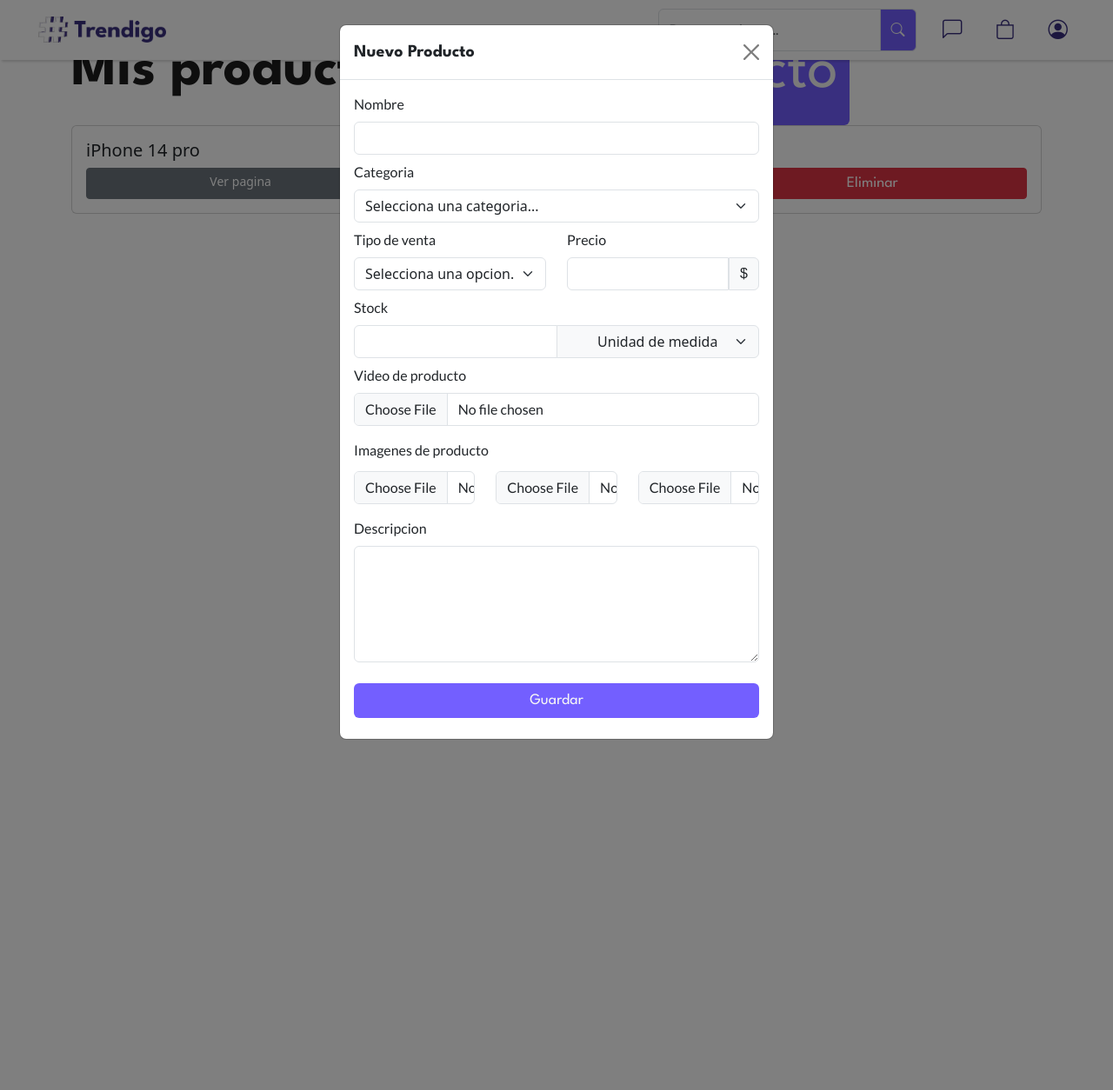
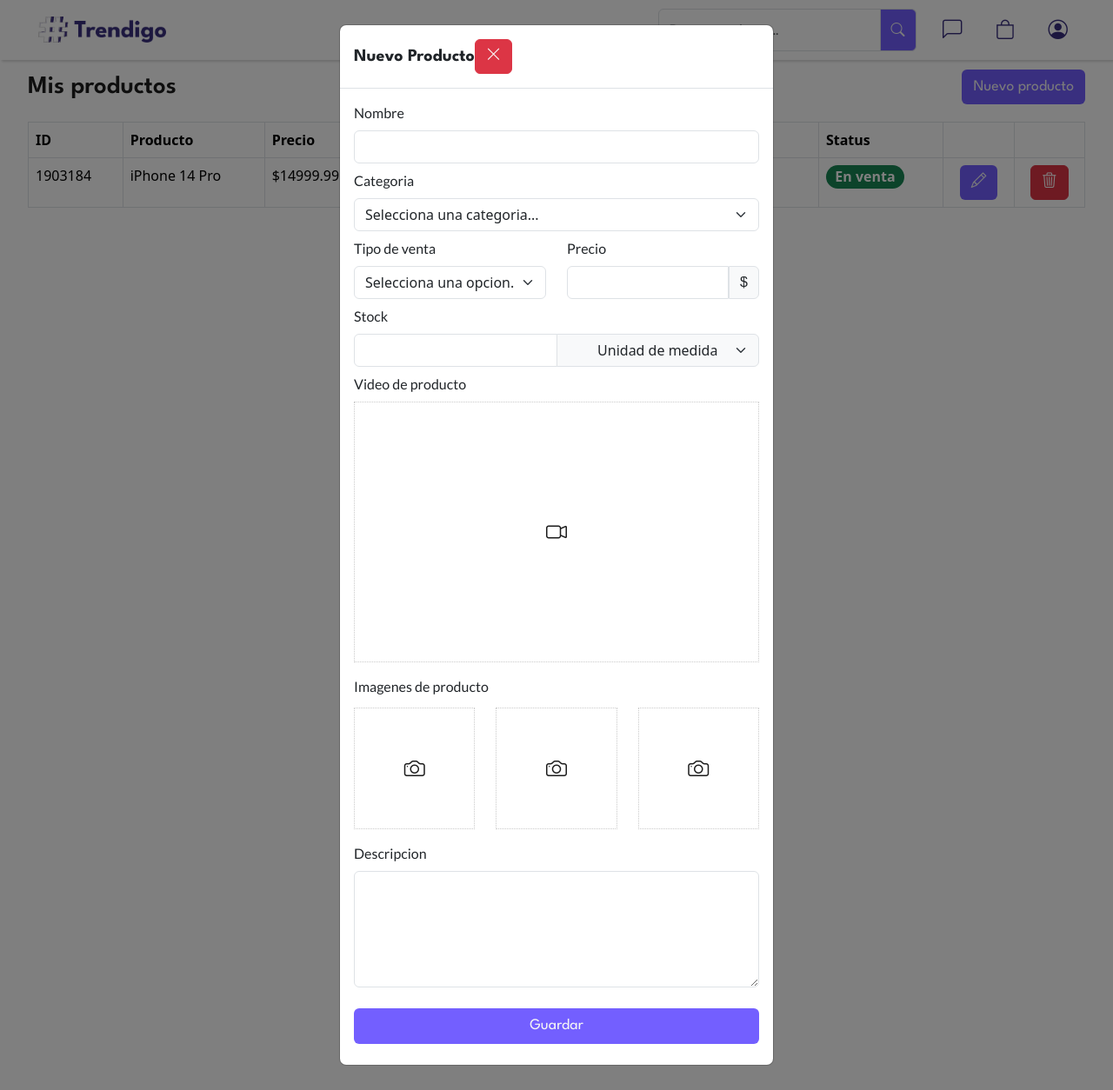
Before and after one commit to charlyx78/BDM, a PHP site: page /views/misProductos.php in a window 1280 px wide, after a click on "Nuevo producto". Shown: the whole page at 87% size. Run offline with PHP 8.4, Linux system fonts and the light colour scheme; the visitor is signed in with stand-in values (Sample User, id 1).

Commit message:
Pagina para ver y agregar productos por vendedor

```diff
--- a/css/main.css
+++ b/css/main.css
@@ -1645,6 +1645,26 @@
     padding: 0 1.6em;
   }
 }
+.preview-imagen-producto {
+  display: flex;
+  justify-content: center;
+  align-items: center;
+  width: 100%;
+  height: 140px;
+  border: 1px dotted #cacaca;
+  background-position: center center;
+  background-repeat: no-repeat;
+  background-size: cover;
+}
+.preview-imagen-producto i {
+  color: #1C1C1C;
+  cursor: pointer;
+}
+
+.preview-video-producto {
+  height: 300px;
+}
+
 .contenedor-login {
   display: grid;
   grid-template-columns: 4fr 3fr;
--- a/db.php
+++ b/db.php
@@ -26,10 +26,10 @@
 
     // }
 
-$serverDB = "127.0.0.1:3306";
+$serverDB = "localhost:3307";
 $userDB = "root";
-$passwordDB = "root";
-$databaseDB = "basemultimedia";
+$passwordDB = "Phineas2011!";
+$databaseDB = "bdm";
 
     $con = mysqli_connect($serverDB, $userDB, $passwordDB, $databaseDB);
 
--- a/index.php
+++ b/index.php
@@ -144,8 +144,7 @@
             <div class="modal-content">
                 <div class="modal-header">
                     <h5 class="modal-title" id="modalLoginLabel">Inicia sesion</h5>
-                    <button class="btn"><i class="bi bi-x-circle-fill text-danger" data-bs-dismiss="modal" aria-label="Close"></i></button>
-                    </button>
+                    <button class="btn btn-danger" data-bs-dismiss="modal" aria-label="Close"><i class="bi bi-x-lg text-light fw-bold"></i></button>
                 </div>
                 <div class="modal-body">
                     <!-- Form Login -->
@@ -174,8 +173,7 @@
             <div class="modal-content">
                 <div class="modal-header">
                     <h5 class="modal-title" id="modalRegistroLabel">Crea una cuenta</h5>
-                    <button class="btn"><i class="bi bi-x-circle-fill text-danger" data-bs-dismiss="modal" aria-label="Close"></i></button>
-                    </button>
+                    <button class="btn btn-danger" data-bs-dismiss="modal" aria-label="Close"><i class="bi bi-x-lg text-light fw-bold"></i></button>
                 </div>
                 <div class="modal-body">
                     <!-- Form Registro -->
--- /dev/null
+++ b/scss/_misProductos.scss
@@ -0,0 +1,18 @@
+.preview-imagen-producto {
+    display: flex;
+    justify-content: center;
+    align-items: center;
+    width: 100%;
+    height: 140px;
+    border: 1px dotted $color-gris;
+    background-position: center center;
+    background-repeat: no-repeat;
+    background-size: cover;
+    i {
+        color: $color-negro;
+        cursor: pointer;
+    }
+}
+.preview-video-producto {
+    height: 300px;
+}
--- a/scss/main.scss
+++ b/scss/main.scss
@@ -16,4 +16,5 @@
 @import "contactos.scss";
 @import "pago.scss";
 @import "pedidos.scss";
+@import "misProductos.scss";
 @import "login.scss";
--- a/views/misProductos.php
+++ b/views/misProductos.php
@@ -12,34 +12,53 @@
 <body>
     <?php include_once "navbar.php" ?>
 
-    <main class="container py-4">
-        <h2 class="titulo-pagina">
-            Mis productos
-            <button class="btn btn-primario" data-bs-toggle="modal" data-bs-target="#nuevoProductoModal">Nuevo producto</button>
-        </h2>
+    <main class="contenedor-pagina">
 
-        <div class="producto-wishlist card card-body mb-2">
-            <div class="imagen-producto-wishlist rounded">
+        <div class="contenedor-titulo-pagina container-fluid">
+            <div class="contenido-titulo-pagina">
+                <h2 class="titulo-pagina mb-0">Mis productos</h2>
+                <button class="btn btn-primario" data-bs-toggle="modal" data-bs-target="#nuevoProductoModal">Nuevo producto</button>
             </div>
-            <div class="informacion-producto-wishlist">
-                <div class="d-flex flex-column">
-                    <h5>iPhone 14 pro</h5>
-                </div>
-                <div class="d-lg-flex gap-2">
-                    <a href="producto.php" class="btn btn-secondary btn-sm w-100 mb-1 mb-lg-0">Ver pagina</a>
-                    <button type="button" class="btn btn-primario btn-sm w-100 mb-1 mb-lg-0" data-bs-toggle="modal" data-bs-target="#nuevoProductoModal">Editar</button>
-                    <button type="button" class="btn btn-danger btn-sm w-100">Eliminar</button>
-                </div>
-            </div>
+        </div>
+
+        <div class="container-fluid mis-productos p-0 overflow-x-scroll">
+            <table class="table table-bordered table-stripped">
+                <thead>
+                    <tr>
+                        <th>ID</th>
+                        <th>Producto</th>
+                        <th>Precio</th>
+                        <th>Inventario</th>
+                        <th>Tipo de venta</th>
+                        <th>Fecha de registro</th>
+                        <th>Status</th>
+                        <th></th>
+                        <th></th>
+                    </tr>
+                </thead>
+                <tbody>
+                    <tr>
+                        <td>1903184</td>
+                        <td>iPhone 14 Pro</td>
+                        <td>$14999.99</td>
+                        <td>134 pzas</td>
+                        <td>Precio fijo</td>
+                        <td>27/10/2023 15:35</td>
+                        <td><span class="badge rounded-pill bg-success fs-6">En venta</span></td>
+                        <td class="text-center"><button class="btn btn-secundario" data-bs-toggle="modal" data-bs-target="#nuevoProductoModal"><i class="bi bi-pencil"></i></button></td>
+                        <td class="text-center"><button class="btn btn-danger"><i class="bi bi-trash3"></i></button></td>
+                    </tr>
+                </tbody>
+            </table>
         </div>
     </main>
 
-    <div class="modal fade" id="nuevoProductoModal" tabindex="-1" aria-labelledby="nuevoProductoModalLabel" aria-hidden="true">
+    <div class="modal fade" id="nuevoProductoModal" data-bs-backdrop="static" data-bs-keyboard="false" tabindex="-1" aria-labelledby="nuevoProductoModalLabel" aria-hidden="true">
         <div class="modal-dialog">
             <div class="modal-content">
             <div class="modal-header">
                 <h1 class="modal-title fs-5" id="nuevoProductoModalLabel">Nuevo Producto</h1>
-                <button type="button" class="btn-close" data-bs-dismiss="modal" aria-label="Close"></button>
+                <button class="btn btn-danger" data-bs-dismiss="modal" aria-label="Close"><i class="bi bi-x-lg text-light fw-bold"></i></button>
             </div>
             <div class="modal-body">
                 <form action="#" id="formAddProducto" method="post">
@@ -84,19 +103,26 @@
                         </div>
                         <div class="mb-3">
                             <label class="form-label" name="videoProducto">Video de producto</label>
-                            <input type="file" class="form-control" id="videoProducto" accept=".mp4">
+                            <label for="videoProducto" class="preview-imagen-producto preview-video-producto">
+                                <i class="bi bi-camera-video fs-4" id="iconoPreviewVideo"></i>
+                                <video src="" id="previewVideo" class="w-100 h-100" style="display:none;" autoplay muted controls loop></video>
+                            </label>
+                            <input type="file" class="form-control d-none" id="videoProducto" accept=".mp4">
                         </div>
                         <div class="mb-1">
                             <label class="form-label">Imagenes de producto</label>
                         </div>
                         <div class="mb-2 col-4">
-                            <input type="file" class="form-control" id="imagenProducto1" accept=".jpg,.png,jpeg">
+                            <label for="imagenProducto1" class="preview-imagen-producto" id="previewImagen1"><i class="bi bi-camera fs-4" id="iconoPreviewImagen1"></i></label>
+                            <input type="file" class="form-control d-none" id="imagenProducto1" accept=".jpg,.png,jpeg">
                         </div>
                         <div class="mb-2 col-4">
-                            <input type="file" class="form-control" id="imagenProducto2" accept=".jpg,.png,jpeg">
+                            <label for="imagenProducto2" class="preview-imagen-producto" id="previewImagen2"><i class="bi bi-camera fs-4" id="iconoPreviewImagen2"></i></label>
+                            <input type="file" class="form-control d-none" id="imagenProducto2" accept=".jpg,.png,jpeg">
                         </div>
                         <div class="mb-3 col-4">
-                            <input type="file" class="form-control" id="imagenProducto3" accept=".jpg,.png,jpeg">
+                            <label for="imagenProducto3" class="preview-imagen-producto" id="previewImagen3"><i class="bi bi-camera fs-4" id="iconoPreviewImagen3"></i></label>
+                            <input type="file" class="form-control d-none" id="imagenProducto3" accept=".jpg,.png,jpeg">
                         </div>
                         <div class="mb-4">
                             <label class="form-label" name="descripcionProducto">Descripcion</label>
```
Also changed, not shown: js/misProductos.js (+45 -0 lines), 1 other file.
